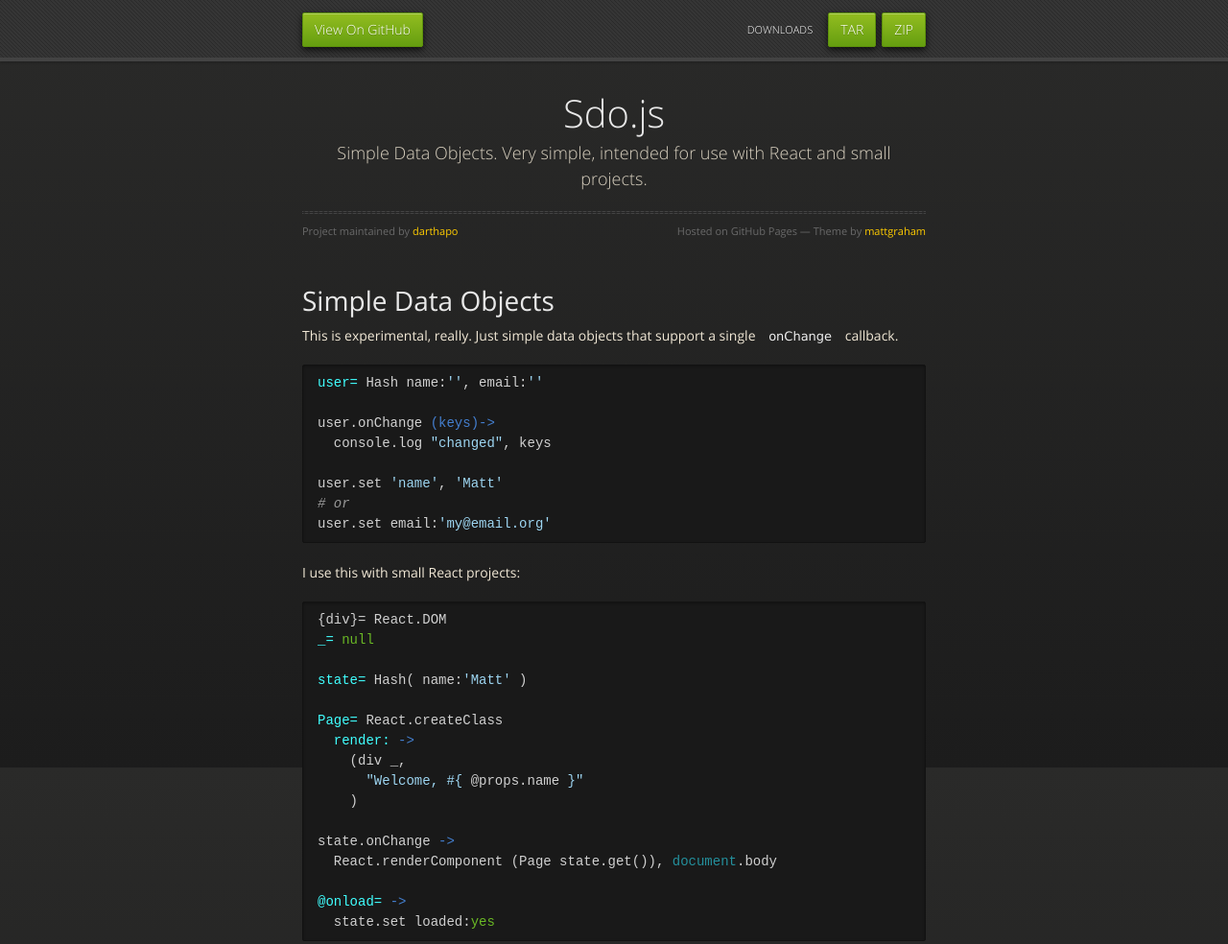
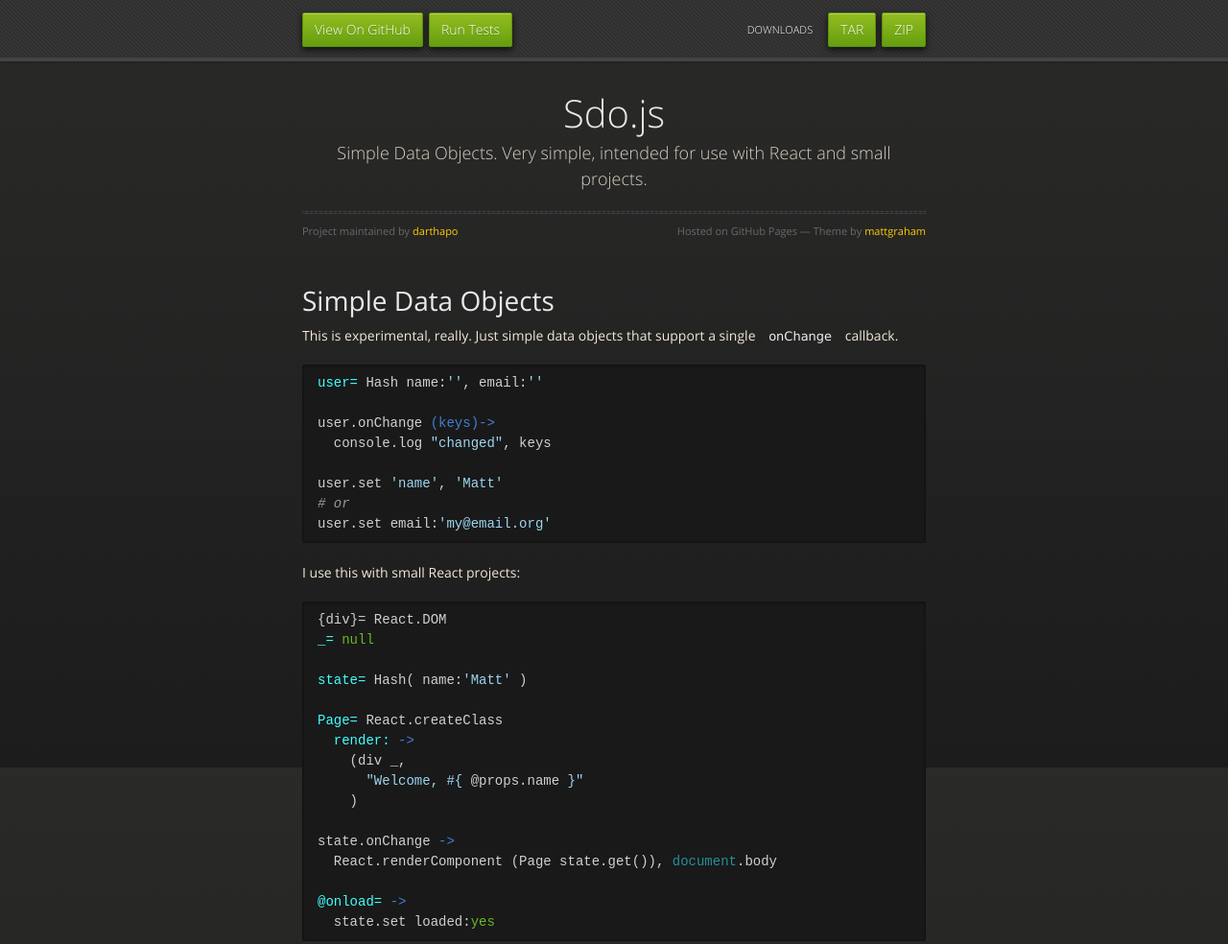
Before and after one commit to mattmccray/sdo.js, a plain HTML site: page index.html in a window 1280 px wide. Shown: the whole page at 96% size. Drawn offline with nearby package versions, Linux system fonts and the light colour scheme.

Commit message:
Added 'Run Tests' button

```diff
--- a/index.html
+++ b/index.html
@@ -21,6 +21,7 @@
       <div id="header">
         <nav>
           <li class="fork"><a href="https://github.com/darthapo/sdo.js">View On GitHub</a></li>
+          <li class="tests"><a href="https://github.com/darthapo/sdo.js/test">Run Tests</a></li>
           <li class="downloads"><a href="https://github.com/darthapo/sdo.js/zipball/master">ZIP</a></li>
           <li class="downloads"><a href="https://github.com/darthapo/sdo.js/tarball/master">TAR</a></li>
           <li class="title">DOWNLOADS</li>
--- a/stylesheets/styles.css
+++ b/stylesheets/styles.css
@@ -770,6 +770,10 @@
   float: left;
   margin-left: 0px;
 }
+#header nav li.tests {
+  float: left;
+  margin-left: 6px;
+}
 #header nav li.downloads {
   float: right;
   margin-left: 6px;
```
